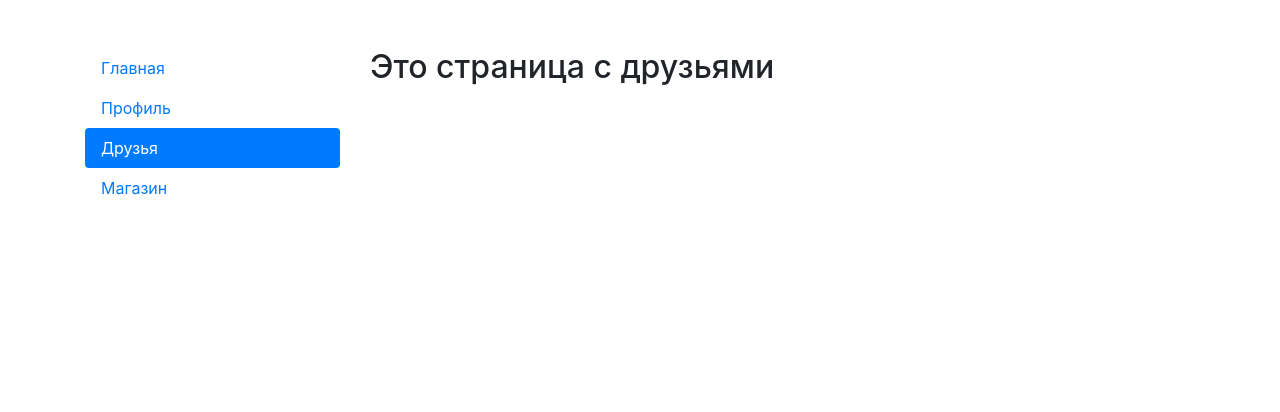
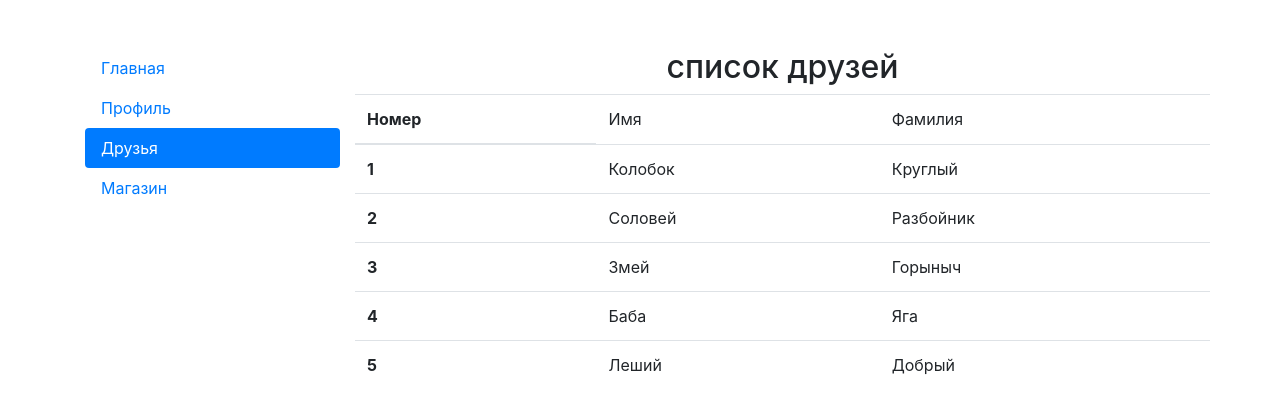
Before and after one commit to Oleska8507/030-, a React (Create React App) app: page /friends in a window 1280 px wide. Shown: the top 412 px of the page. Built offline with nearby package versions, Linux system fonts and the light colour scheme.

Commit message:
add Profile Friends

```diff
--- a/src/App.jsx
+++ b/src/App.jsx
@@ -4,7 +4,8 @@ import { Profile } from './components/Profile';
 import { Friends } from './components/Friends';
 import { Shop } from './components/Shop';
 
-function App() {
+function App(props) {
+  // console.log(props);
   return (
   <div className="container mt-5">
     <div className="row">
@@ -19,8 +20,8 @@ function App() {
     <div className="col-9">
       <Routes>
         <Route path='/' element={<h2>вы в личном кабинете, выбор в меню слева</h2>}/>
-        <Route path='/profile' element={<Profile/>}/>
-        <Route path='/friends' element={<Friends/>}/>
+        <Route path='/profile' element={<Profile function={props.users.key_getUser}/>}/>
+        <Route path='/friends' element={<Friends function={props.users.key_getUsers}/>}/>
         <Route path='/shop' element={<Shop/>}/>
       </Routes>
     <span></span>
--- a/src/components/Friends.jsx
+++ b/src/components/Friends.jsx
@@ -1,5 +1,37 @@
-export const Friends = () => {
+
+const TabeRow = (props) => {
   return (
-    <h2>Это страница с друзьями</h2>
+      <tr>
+      <th scope="row">{props.index + 1}</th>
+      <td>{props.name}</td>
+      <td>{props.lastname}</td>
+    </tr>
+  )
+}
+
+export const Friends = (props) => {
+  let users = props.function();
+  console.log(users);
+  let usersCount = Object.keys(users).length;
+  let userRow = [];
+  for (let i = 0; i < usersCount; i++) {
+    userRow.push(<TabeRow key={i} index={i} name={users[i].name} lastname={users[i].lastname}/>);
+  }
+  return (
+    <>
+    <h2 className="text-center">список друзей</h2>
+    <div className="row">
+    <table className="table table-striped">
+    <thead>
+    <tr>
+      <th scope="col">Номер</th>
+      <td scope="col">Имя</td>
+      <td scope="col">Фамилия</td>
+    </tr>
+  </thead>
+    {userRow}
+</table>
+    </div>
+    </>
   )
 };
--- a/src/components/Profile.jsx
+++ b/src/components/Profile.jsx
@@ -1,21 +1,23 @@
 import styles from "./Profile.module.css";
 
-export const Profile = () => {
+export const Profile = (props) => {
+  let user = props.function();
+  // console.log(user);
   return (
     <div className="row">
       <div className="col-md-4">
-    <img src="https://images.unsplash.com/photo-1633332755192-727a05c4013d?ixlib=rb-4.0.3&ixid=MnwxMjA3fDB8MHxzZWFyY2h8Mnx8dXNlcnxlbnwwfHwwfHw%3D&w=300&q=70" alt="" width="100%"/>
+    <img src={user.avatar} alt="" width="100%"/>
       </div>
       <div className="col-md-8">
         <h2 className={styles.header}>Фамилия и имя:
-          <span> Павел Федоров</span>
+          <span> {user.lastname} {user.name}</span>
           </h2>
         <p className={styles.about}>о себе рассказ</p>
         <p className={styles.id}>Id:
-          <span> 9</span>
+          <span> {user.id}</span>
           </p>
         <p style={{padding: "10px", border: "1px solid green", borderRadius: "4px"}}>Email:
-          <span>pavel76@mail.ru
+          <span>{user.email}
             </span>
             </p>
       </div>
--- a/src/index.js
+++ b/src/index.js
@@ -3,18 +3,12 @@ import ReactDOM from 'react-dom/client';
 import './index.css';
 import App from './App';
 import { BrowserRouter } from 'react-router-dom';
-// import reportWebVitals from './reportWebVitals';
+import { getUser } from './state';
+import { getUsers } from './state';
 
 const root = ReactDOM.createRoot(document.getElementById('root'));
 root.render(
   <BrowserRouter>
-  <React.StrictMode>
-    <App />
-  </React.StrictMode>
+    <App users={{key_getUser: getUser, key_getUsers: getUsers}} />
   </BrowserRouter>
 );
-
-// If you want to start measuring performance in your app, pass a function
-// to log results (for example: reportWebVitals(console.log))
-// or send to an analytics endpoint. Learn more: https://bit.ly/CRA-vitals
-// reportWebVitals();
--- /dev/null
+++ b/src/state.jsx
@@ -0,0 +1,25 @@
+const user = {
+  id: "1",
+  name: "Иван",
+  lastname: "Иванов",
+  emil: "ivan@ya.ru",
+  about: "это моя история из жизни",
+  avatar: "https://images.unsplash.com/photo-1633332755192-727a05c4013d?ixlib=rb-4.0.3&ixid=MnwxMjA3fDB8MHxzZWFyY2h8Mnx8dXNlcnxlbnwwfHwwfHw%3D&w=300&q=70",
+};
+
+
+const users = {
+  0: {name: "Колобок", lastname: "Круглый"},
+  1: {name: "Соловей", lastname: "Разбойник"},
+  2: {name: "Змей", lastname: "Горыныч"},
+  3: {name: "Баба", lastname: "Яга"},
+  4: {name: "Леший", lastname: "Добрый"},
+}
+
+export function getUser () {
+  return user;
+}
+
+export function getUsers() {
+  return users;
+}
```
